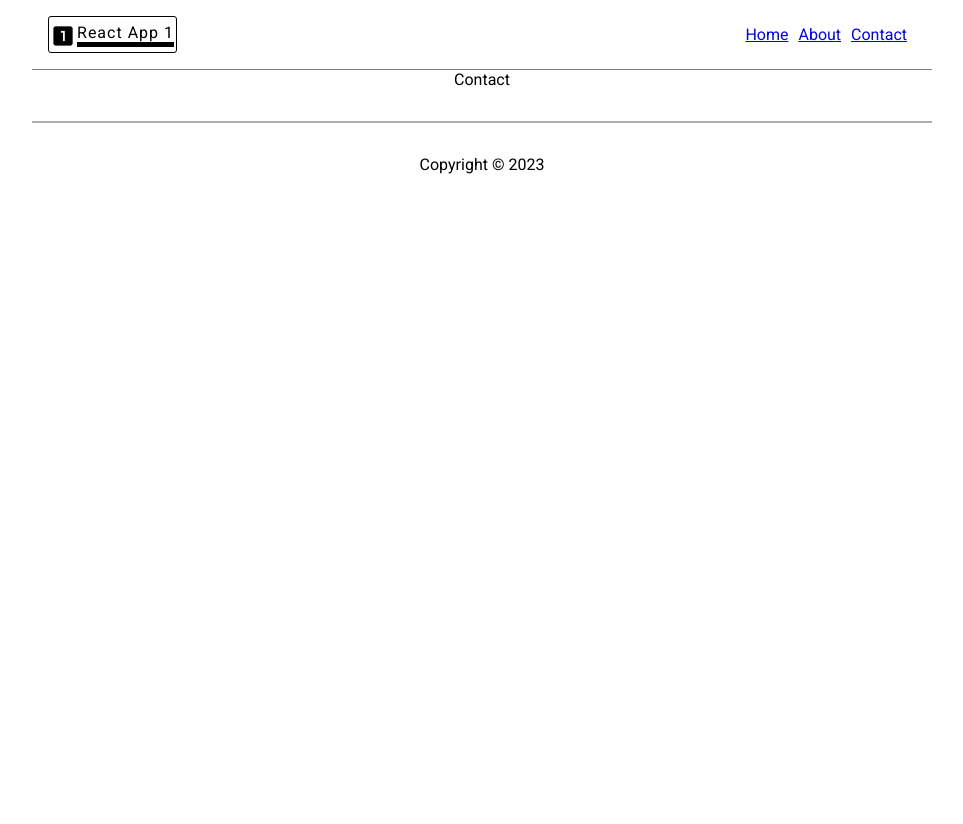
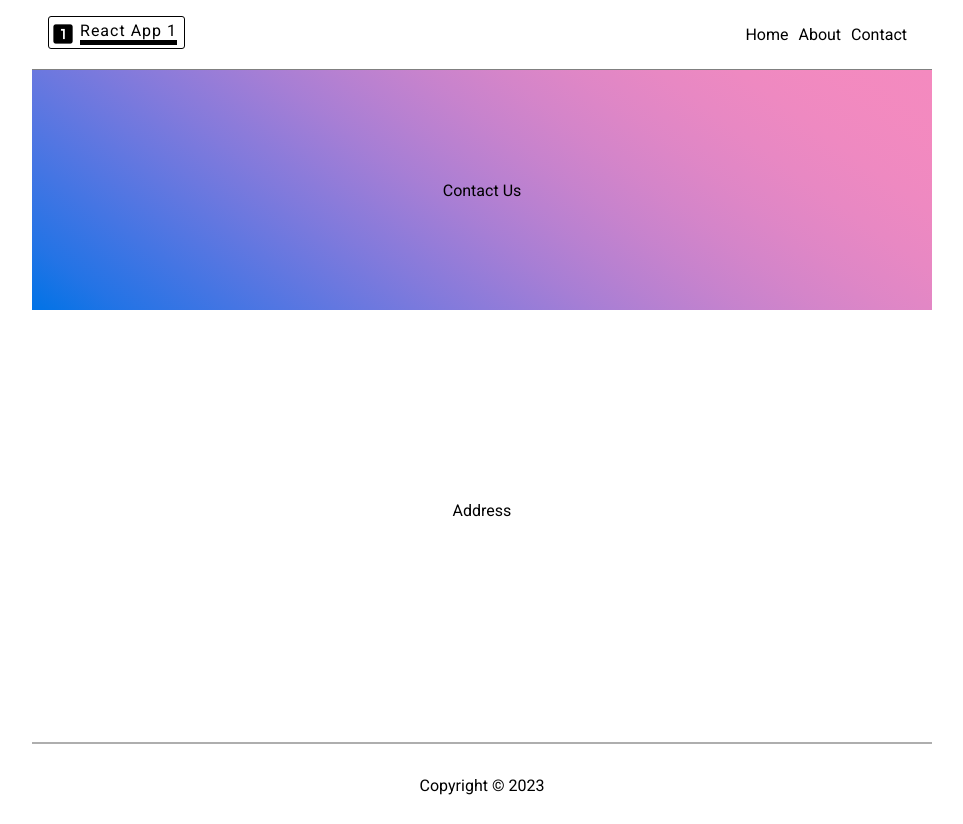
Before and after one commit to aminlimbu/react-app-1, a React (Create React App) app: page /contact in a window 1280 px wide. Shown: the whole page, without its empty margins (158-1121 px from the left). Before the commit the page ends 800 px from the top, so only its background shows below. Built offline with nearby package versions, Linux system fonts and the light colour scheme.

Commit message:
features, cards style uniformality, passed props as background image to cards

```diff
--- a/public/style.css
+++ b/public/style.css
@@ -30,6 +30,10 @@ header {
     width: 100%;
 }
 
+header a {
+    color: inherit;
+    text-decoration: none;
+}
 .icon-container {
     display: flex;
     align-items: center;
@@ -39,7 +43,7 @@ header {
 }
 
 .logo-text {
-    margin-left: 2px;
+    margin: 0 5px;
     letter-spacing: 1px;
     border-bottom: 5px solid black;
 }
@@ -59,6 +63,14 @@ header {
     margin: 5px;
 }
 
+.nav-list li a {
+    text-decoration: none;
+}
+
+.nav-list li a:hover {
+    border-bottom: 5px solid black;
+}
+
 .material-symbols-outlined {
     font-variation-settings: "FILL" 1, "wght" 700, "GRAD" 0, "opsz" 48;
     margin-top: 3px;
@@ -73,7 +85,7 @@ header {
     background-image: url("http://christmasstockimages.com/free/blue/christmas_candle.jpg");
     background-position: center;
     background-size: cover;
-    margin-top: 2rem;
+    padding: 2rem;
     position: relative;
     height: 40vh;
     min-height: 600px;
@@ -91,20 +103,20 @@ header {
     }
 }
 
-.hero h1 {
-    margin-top: 1rem;
+.hero-heading {
     color: #f4f4f4;
     position: absolute;
-    bottom: 12rem;
+    bottom: 15rem;
     left: 3rem;
 }
 
-.hero p {
+.hero-body {
     position: absolute;
     color: white;
-    bottom: 7rem;
+    bottom: 10rem;
     left: 3rem;
     margin-top: 1rem;
+    padding: 1rem;
 }
 
 /* Deliverg Info */
@@ -125,7 +137,7 @@ header {
 }
 
 .delivery-text {
-    color: white;
+    color: #023047;
     text-align: center;
     margin: 0.8rem auto;
 }
@@ -133,9 +145,9 @@ header {
 /* Featured Items */
 .featured {
     display: flex;
-    align-items: center;
-    justify-content: space-around;
-    flex-wrap: nowrap;
+    flex-direction: row;
+    align-items: stretch;
+    justify-content: center;
     margin-top: 2rem;
     width: 100%;
 }
@@ -148,30 +160,38 @@ header {
     justify-content: center;
     background-color: #002f4b10;
     width: 100%;
-    margin: 0 0.5rem;
-    padding: 1rem;
+    margin: 0 1rem;
+    padding: 0 0 1rem 0;
     border: 2px solid #00000020;
     border-radius: 5px;
-    overflow: hidden;
     box-shadow: rgba(0, 0, 0, 0.24) 0px 3px 8px;
 }
 
+.card-image {
+    height: 200px;
+    width: 100%;
+    margin-bottom: auto;
+    overflow: hidden;
+    background-position: center center;
+    background-size: cover;
+}
 .card img {
-    margin-top: 0.5rem;
-    width: 200px;
-    height: 200px;
+    width: 100%;
     object-fit: cover;
 }
 
+.card h2 {
+    margin-top: 1rem;
+}
 .card p {
-    margin-top: 0.3rem;
+    margin-top: 1rem;
 }
 
 /* Our story */
 .our-story {
     display: flex;
     flex-direction: column;
-    margin-top: 5rem;
+    margin-top: 2rem;
     width: 100%;
 }
 
@@ -180,7 +200,6 @@ header {
 }
 
 .story {
-    margin-top: 1rem;
     display: flex;
     flex-direction: column;
     padding: 1rem;
@@ -210,6 +229,7 @@ header {
 
 article {
     padding: 1rem;
+    margin-top: 2rem;
 }
 
 /* About us page */
@@ -273,6 +293,46 @@ article {
 .about-visions div {
     margin-top: 1rem;
 }
+
+/* Contact us page */
+.contact-us {
+    height: 100%;
+    width: 100%;
+}
+
+.contact-image {
+    height: 30vh;
+    width: 100%;
+    display: flex;
+    justify-content: center;
+    align-items: center;
+    background-image: linear-gradient(
+        216deg,
+        hsl(330, 82.81%, 74.9%) 0%,
+        hsl(329.2, 80.76%, 74.56%) 8.1%,
+        hsl(326.84, 75.18%, 73.59%) 15.7%,
+        hsl(322.8, 67.14%, 72.05%) 22.8%,
+        hsl(316.7, 57.66%, 70.01%) 29.5%,
+        hsl(307.75, 47.6%, 67.5%) 35.9%,
+        hsl(294.82, 42.63%, 65.82%) 42.1%,
+        hsl(281.31, 46.45%, 66.14%) 48.1%,
+        hsl(268.49, 50.4%, 66.45%) 54.1%,
+        hsl(256.31, 54.32%, 66.73%) 60%,
+        hsl(244.63, 58.09%, 66.99%) 66.1%,
+        hsl(233.92, 64.06%, 64.93%) 72.3%,
+        hsl(226.09, 70.38%, 61.02%) 78.7%,
+        hsl(220.12, 75.28%, 56.72%) 85.4%,
+        hsl(215.25, 78.97%, 51.95%) 92.5%,
+        hsl(210, 100%, 45.1%) 100%
+    );
+}
+
+.contact-details {
+    height: 50vh;
+    display: flex;
+    justify-content: center;
+    align-items: center;
+}
 /* Footer Section */
 footer {
     text-align: center;
@@ -286,18 +346,20 @@ footer {
 }
 
 /* Media Query */
-@media (max-width: 900px) {
+@media (max-width: 780px) {
     .hero {
         width: 100%;
     }
 
     .featured {
         flex-direction: column;
+        align-items: center;
         padding: 0 1rem;
+        min-height: 300px;
     }
 
     .card {
-        margin: 0.5rem;
+        margin-top: 1rem;
     }
 }
 
--- a/src/App.jsx
+++ b/src/App.jsx
@@ -1,7 +1,5 @@
 import { Header, Footer } from "features/ui/index";
 import { Outlet } from "react-router-dom";
-
-import Home from "./pages/Home";
 
 function App() {
     return (
--- a/src/features/ui/Cards.jsx
+++ b/src/features/ui/Cards.jsx
@@ -1,8 +1,13 @@
 const Cards = (props) => {
     return (
         <div className="card">
+            <div
+                className="card-image"
+                style={{ backgroundImage: `url(${props.imagelink})` }}
+            >
+                {/* <img src={props.imagelink} alt={props.title} /> */}
+            </div>
             <h2>{props.title}</h2>
-            <img src={props.imagelink} alt={props.title} />
             <p>$ {props.price}</p>
             <p>{props.description}</p>
         </div>
--- a/src/features/ui/Header.jsx
+++ b/src/features/ui/Header.jsx
@@ -3,10 +3,12 @@ import Nav from "./Nav";
 const Header = () => {
     return (
         <header>
-            <div className="icon-container">
-                <span className="material-symbols-outlined">looks_one</span>
-                <span className="logo-text">React App 1</span>
-            </div>
+            <a href="/">
+                <div className="icon-container">
+                    <span className="material-symbols-outlined">looks_one</span>
+                    <span className="logo-text">React App 1</span>
+                </div>
+            </a>
             <Nav />
         </header>
     );
--- a/src/pages/Contact.jsx
+++ b/src/pages/Contact.jsx
@@ -1,4 +1,11 @@
 const Contact = () => {
-    return <div>Contact</div>;
+    return (
+        <div className="contact-us">
+            <div className="contact-image">Contact Us</div>
+            <div className="contact-details">
+                <div className="address">Address</div>
+            </div>
+        </div>
+    );
 };
 export default Contact;
--- a/src/pages/Home.jsx
+++ b/src/pages/Home.jsx
@@ -3,14 +3,9 @@ import Card from "features/ui/Cards";
 const Hero = () => {
     return (
         <div className="hero">
-            <h1>Lorem Heading One</h1>
-            <p>
+            <h1 className="hero-heading">Lorem Heading One</h1>
+            <p className="hero-body">
                 Lorem ipsum dolor sit amet consectetur, adipisicing elit.
-                <br />
-                Et officiis culpa eveniet debitis aut quae! Cum recusandae
-                labore
-                <br />
-                amet molestiae dicta alias rem praesentium assumenda sed,
                 <br />
                 exercitationem tenetur, itaque dolorem!
             </p>
```
